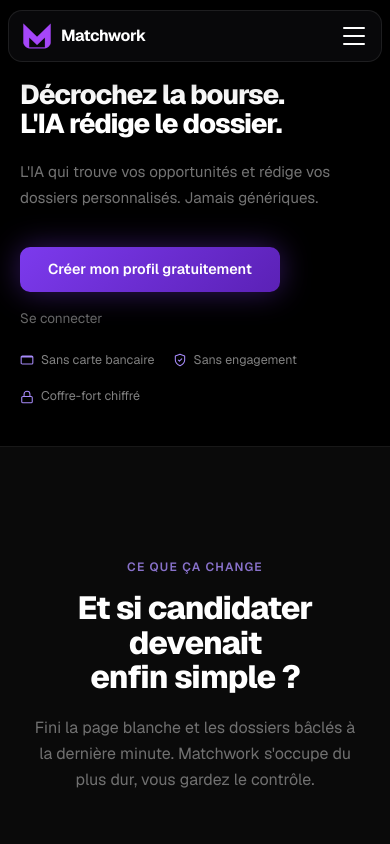
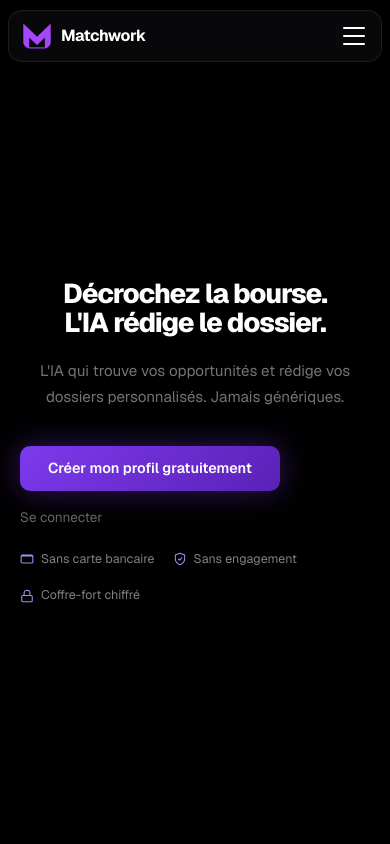
Before and after one commit to new534789-beep/Matchwork, a Next.js app: page / in a window 390 px wide. Shown: the top 844 px of the page. Built offline with nearby package versions, Linux system fonts and the light colour scheme.

Commit message:
fix: hero et landing full responsive mobile/tablet/desktop

```diff
--- a/app/(public)/page.tsx
+++ b/app/(public)/page.tsx
@@ -63,17 +63,14 @@ export default function Landing() {
           background: "#000",
           overflow: "hidden",
           position: "relative",
-          display: "grid",
-          gridTemplateColumns: "1fr 1fr",
-          alignItems: "flex-end",
-          paddingBottom: "12vh",
-          paddingLeft: "clamp(24px, 6vw, 80px)",
-          paddingRight: "0",
-          paddingTop: "80px",
+          display: "flex",
+          flexDirection: "column",
+          justifyContent: "center",
+          padding: "80px 20px 40px",
         }}
       >
         {/* ── Left: Text (lower-left like NexLayer) ── */}
-        <div style={{ maxWidth: "520px" }}>
+        <div style={{ maxWidth: "520px", margin: "0 auto", width: "100%" }}>
           <h1
             style={{
               fontSize: "clamp(1.9rem, 3vw, 3.4rem)",
@@ -165,11 +162,10 @@ export default function Landing() {
 
         {/* ── Right: NexLayer isometric chip grid ── */}
         <div
-          className="hero-visual-col"
+          className="hero-visual-col hidden md:flex"
           style={{
             position: "relative",
             height: "100%",
-            display: "flex",
             alignItems: "center",
             justifyContent: "center",
             overflow: "visible",
--- a/app/globals.css
+++ b/app/globals.css
@@ -294,14 +294,11 @@ body {
   .hero-title-long, .hero-sub-long { display: none; }
   .hero-title-short, .hero-sub-short { display: inline; }
   .hero-section {
-    grid-template-columns: 1fr !important;
-    height: auto !important;
-    min-height: 0 !important;
-    align-items: flex-start !important;
-    padding: 80px 20px 40px 20px !important;
+    min-height: 100svh !important;
+    padding: 80px 20px 40px !important;
+    text-align: center;
   }
   .hero-section > div:first-child { max-width: 100% !important; }
-  .hero-visual-col { display: none !important; }
   .hero-section h1 { font-size: clamp(1.7rem, 7vw, 2.4rem) !important; }
   .fan-container { height: 240px !important; }
   .fan-c1, .fan-c5 { display: none !important; }
@@ -319,19 +316,23 @@ body {
   .hero-title-long, .hero-sub-long { display: none; }
   .hero-title-short, .hero-sub-short { display: inline; }
   .hero-section {
-    grid-template-columns: 1fr !important;
-    height: auto !important;
     min-height: 100svh;
-    align-items: center !important;
-    padding-top: 120px !important;
-    padding-bottom: 80px !important;
-    padding-right: clamp(32px, 6vw, 80px) !important;
+    padding: 120px 40px 80px !important;
+    text-align: center;
   }
   .hero-section > div:first-child { max-width: 600px !important; }
-  .hero-visual-col { display: none !important; }
   .hero-section h1 { font-size: clamp(2.2rem, 5vw, 3rem) !important; }
   .pricing-grid { grid-template-columns: 1fr !important; max-width: 520px; margin: 0 auto; }
   .footer-grid { grid-template-columns: 1fr 1fr !important; gap: 40px !important; }
   .footer-brand { grid-column: 1 / -1 !important; }
   .footer-bottom { flex-direction: column !important; gap: 10px !important; text-align: center !important; align-items: center !important; }
 }
+
+@media (min-width: 1024px) {
+  .hero-section {
+    display: grid !important;
+    grid-template-columns: 1fr 1fr !important;
+    align-items: flex-end !important;
+    padding: 80px 0 12vh clamp(24px, 6vw, 80px) !important;
+  }
+}
```
